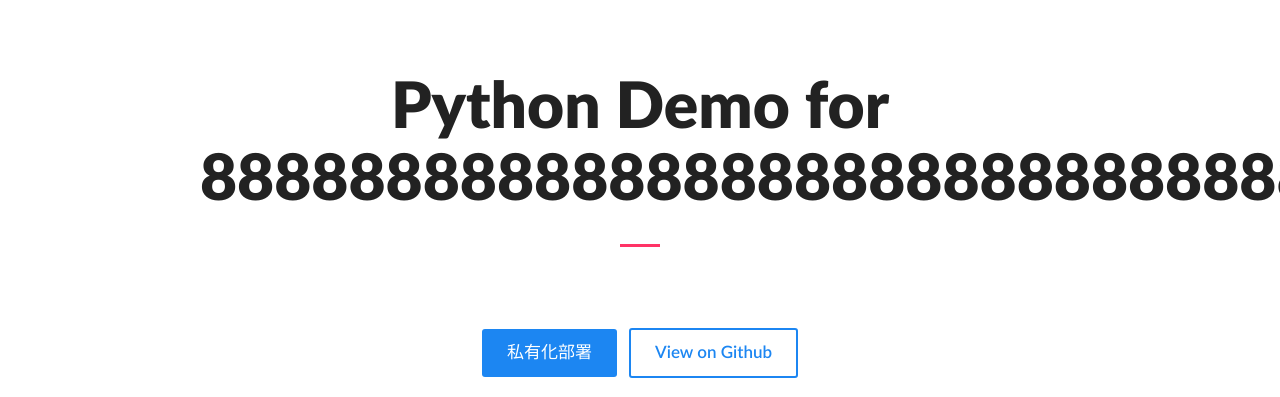
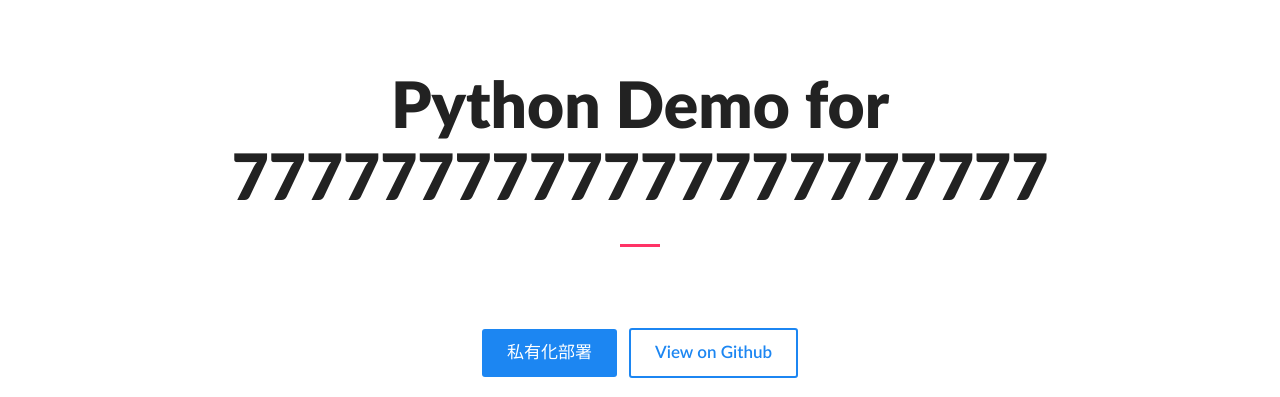
Before and after one commit to saafu/python-demo, a Flask app: page / in a window 1280 px wide; the page is wider, and only the part inside the window is pictured. Shown: the part 88-485 px from the top of that part. Run offline with Flask 2, Linux system fonts and the light colour scheme.

Commit message:
@deploy 11111

```diff
--- a/templates/index.html
+++ b/templates/index.html
@@ -84,7 +84,7 @@
   <main>
       <div id="main">
         <div id="hero">
-          <h1>Python Demo for 8888888888888888888888888888888888888888888</h1>
+          <h1>Python Demo for 7777777777777777777777</h1>
           <p></p >
         </div>
         <div id="action-buttons">
```
